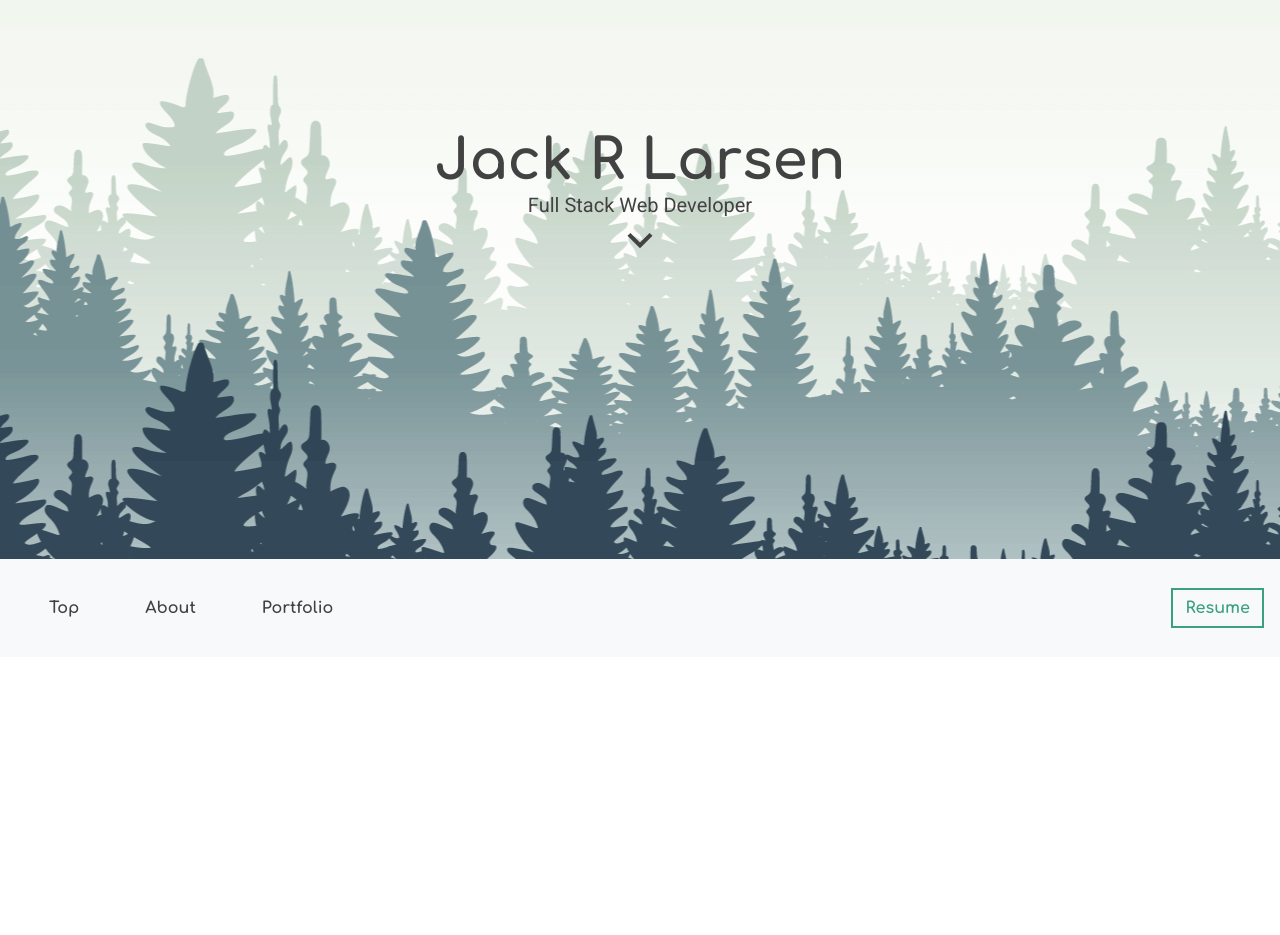
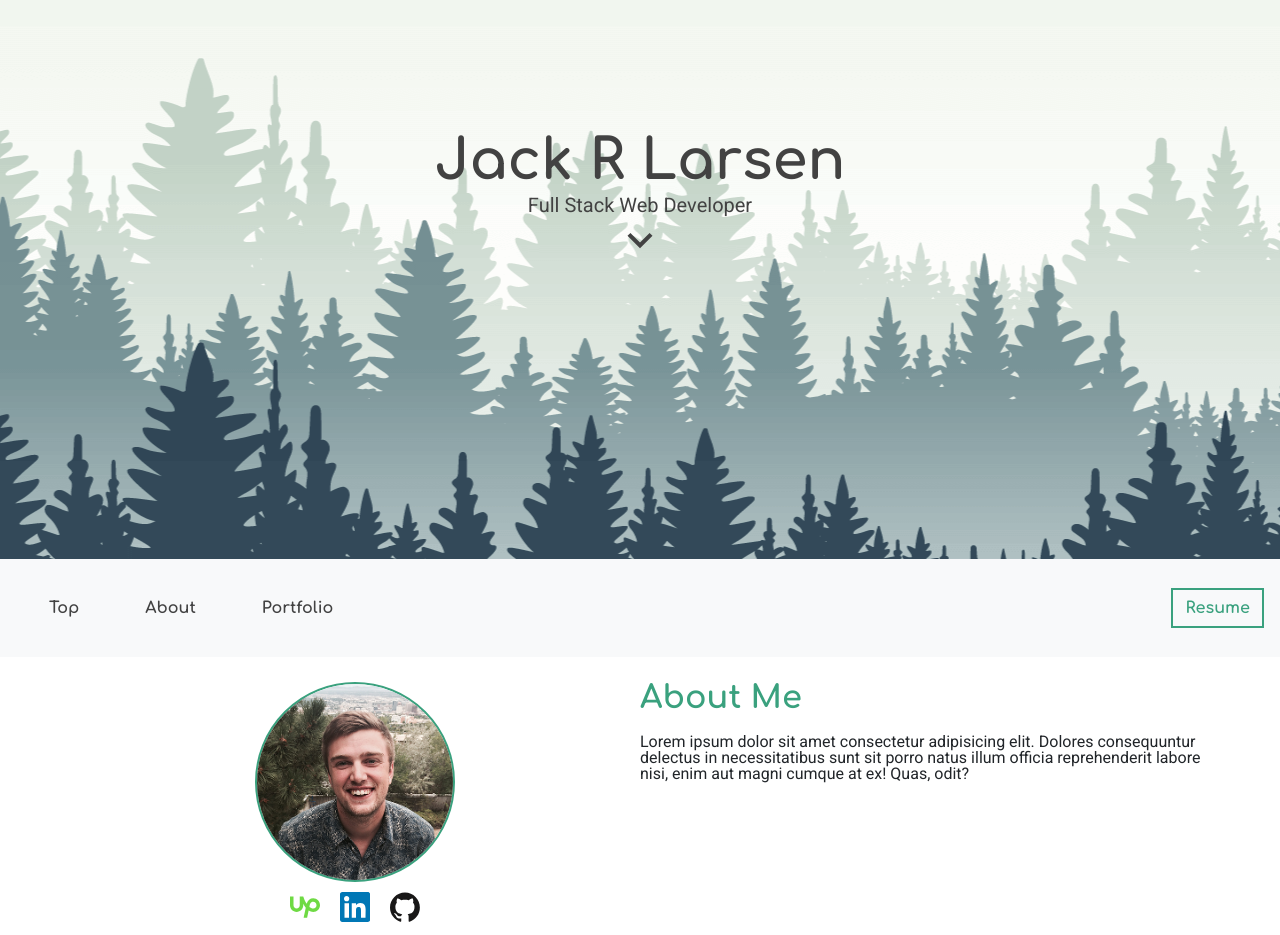
Before and after one commit to mememoomoo/portfolio2, a plain HTML site: page index.html in a window 1280 px wide. Before the commit the page ends 800 px from the top, so only its background shows below. Drawn offline with nearby package versions, Linux system fonts and the light colour scheme.

Commit message:
Added about me section

```diff
--- a/assets/css/style.css
+++ b/assets/css/style.css
@@ -73,3 +73,27 @@ body {
     color: #ffffff;
     background-color: #3AA17E
 }
+
+.jack {
+    border: 2px solid #3AA17E;
+    border-radius: 50%;
+    width: 200px;
+    height: 200px;
+}
+
+.icon {
+    width: 30px;
+    height: 30px;
+    margin: 10px;
+}
+
+#about {
+    margin-top: 25px;
+}
+
+h2 {
+    font-family: 'Comfortaa', cursive;
+    font-size: 2rem;
+    color: #3AA17E;
+    margin-bottom: 20px;
+}
--- a/index.html
+++ b/index.html
@@ -59,7 +59,37 @@
         </form>
     </nav>
 
-    <div id="about" class="container"></div>
+    <div id="about" class="container">
+        <div class="row">
+            <div class="col-lx-6 col-lg-6 col-md-12 col-sm-12 col-xs-12">
+                <div class="row justify-content-center">
+                    <img class="jack" src="assets/images/profile-441x441.jpg" alt="Flattering Photo of Jack">
+                </div>
+                <div class="row justify-content-center">
+                    <a href="https://www.upwork.com/freelancers/~01e2ca0ca545b6308b" target="_blank">
+                        <img class="icon" src="assets/images/upwork.svg" alt="Upwork Logo">
+                    </a>
+                    <a href="https://www.linkedin.com/in/jack-larsen-760302138/" target="_blank">
+                        <img class="icon" src="assets/images/linkedin.svg" alt="Linked In Logo">
+                    </a>
+                    <a href="https://github.com/mememoomoo" target="_blank">
+                        <img class="icon" src="assets/images/github.svg" alt="Github Logo">
+                    </a>
+                </div>
+            </div>
+
+            <div class="col-lx-6 col-lg-6 col-md-12 col-sm-12 col-xs-12">
+                <div class="row">
+                    <h2>About Me</h2>
+                </div>
+                <div class="row">
+                    <p>Lorem ipsum dolor sit amet consectetur adipisicing elit. Dolores consequuntur delectus in
+                        necessitatibus sunt sit porro natus illum officia reprehenderit labore nisi, enim aut magni
+                        cumque at ex! Quas, odit?</p>
+                </div>
+            </div>
+        </div>
+    </div>
 
     <script src="assets/javascript/app.js"></script>
 </body>
```
Also changed, not shown: assets/images/github.svg (added), assets/images/linkedin.svg (added), assets/images/upwork.svg (added).
